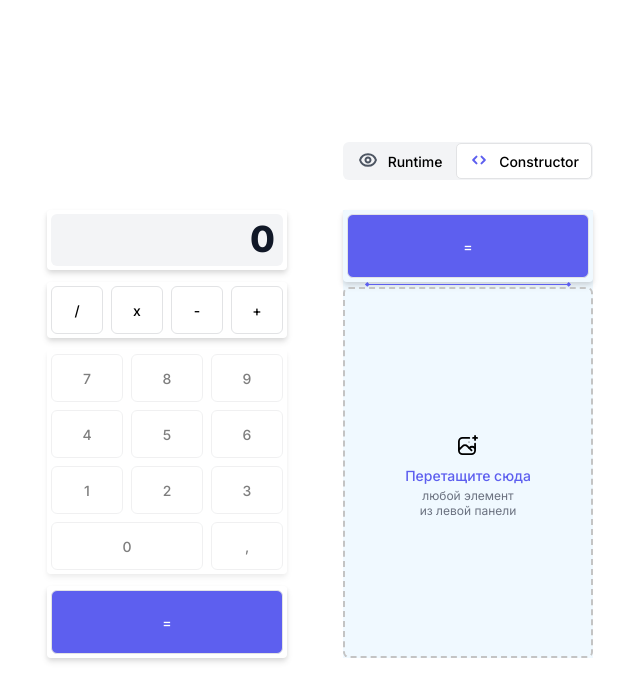
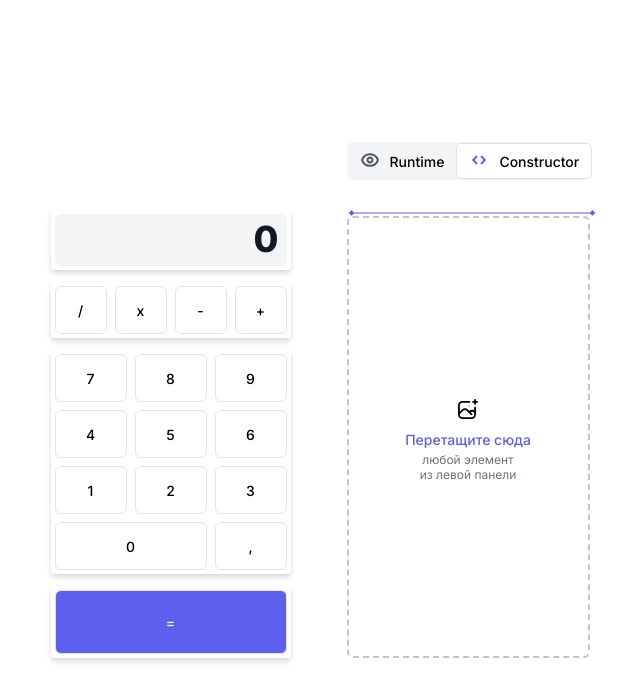
Before and after one commit to capykasa/sendsay-calc, a React (Create React App) app: page / in a window 1280 px wide. Shown: the top 700 px of the page, without its empty margins (320-960 px from the left). Built offline with nearby package versions, Linux system fonts and the light colour scheme.

Commit message:
Реализовал перенос элементов из constructor в canvas

```diff
--- a/src/components/Main.tsx
+++ b/src/components/Main.tsx
@@ -1,14 +1,119 @@
-import Canvas from './canvas/canvas';
-import Constructor from './constructor/constructor';
+import { DragEvent, useState } from 'react';
+import ModeSwitch from './canvas/mode-switch';
+import CalcButton from './constructor/calc-button';
+import Display from './constructor/display';
+import Numbers from './constructor/Numbers';
+import Operators from './constructor/Operators';
+import { Component } from './consts';
+
+type Item = {
+    element: JSX.Element,
+    name: string,
+    blocked: boolean
+}
 
 const Main = () => {
+    const [items, setItems] = useState<Item[]>([
+        { element: <Display />, name: Component.Display, blocked: false },
+        { element: <Operators />, name: Component.Operators, blocked: false },
+        { element: <Numbers />, name: Component.Numbers, blocked: false },
+        { element: <CalcButton />, name: Component.Submit, blocked: false },
+    ])
+    const [canvasItems, setCanvasItems] = useState<Item[]>([]);
+
+    const [moveElement, setMoveElement] = useState<boolean>(false);
+    const [currentItem, setCurrentItem] = useState<Item | null>(null);
+
+    const dragStartHandler = (evt: DragEvent<HTMLDivElement>, item: Item) => {
+        setCurrentItem(item);
+    }
+
+    const dragEndHandler = (evt: DragEvent<HTMLDivElement>) => {
+        setMoveElement(false);
+    }
+
+    const dragOverHandler = (evt: DragEvent<HTMLDivElement>) => {
+        evt.preventDefault();
+        setMoveElement(true);
+    }
+
+    const dropHandler = (evt: DragEvent<HTMLDivElement>) => {
+        evt.preventDefault();
+
+        if (currentItem !== null) {
+            currentItem.blocked = true;
+
+            setCanvasItems(items => [...items, currentItem]);
+        }
+    }
+
+    const canvasTemplate = (item: Item) => {
+        return (
+            <div className="wrapper" key={item.name}>
+                <div className="container">
+                    {item.element}
+                </div>
+            </div>
+        );
+    }
+
+    const emptyCanvasTemplate = () => {
+        return (
+            <>
+                <svg width="250" height="6" viewBox="0 0 250 6" fill="none" xmlns="http://www.w3.org/2000/svg">
+                    <path d="M0.113249 3L3 5.88675L5.88675 3L3 0.113249L0.113249 3ZM249.887 3L247 0.113249L244.113 3L247 5.88675L249.887 3ZM3 3.5H247V2.5H3V3.5Z" fill="#5D5FEF" />
+                </svg><div className="canvas__container-empty">
+                    <svg className="canvas__container_svg" width="20" height="20" viewBox="0 0 22 22" fill="none" xmlns="http://www.w3.org/2000/svg">
+                        <path d="M18.7778 1V5.44444" stroke="black" stroke-width="2" stroke-linecap="round" />
+                        <path d="M21 3.22222L16.5556 3.22222" stroke="black" stroke-width="2" stroke-linecap="round" />
+                        <path d="M12.3889 3.22222H5C2.79086 3.22222 1 5.01309 1 7.22223V16.2778M18.7778 9.61111V17C18.7778 19.2091 16.9869 21 14.7778 21H5C2.79086 21 1 19.2091 1 17V16.2778M1 16.2778L4.83824 12.4395C6.40034 10.8774 8.93298 10.8774 10.4951 12.4395C11.8961 13.8406 13.5664 15.5108 14.8889 16.8333" stroke="black" stroke-width="2" stroke-linecap="round" />
+                        <path d="M18.7778 14.6111L18.2729 14.1062C16.7108 12.5441 14.1781 12.5441 12.616 14.1062L12.3889 14.3333" stroke="black" stroke-width="2" stroke-linecap="round" />
+                        <circle cx="12.1111" cy="7.66667" r="0.555556" fill="black" />
+                    </svg>
+                    <h3 className="canvas__container_title">Перетащите сюда</h3>
+                    <p className="canvas__container_text">любой элемент из левой панели</p>
+                </div>
+            </>
+        )
+    }
+
+    const canvasHoverView = moveElement === true ? "canvas__container canvas__container-hover" : "canvas__container";
+    console.log(canvasItems.length)
+
     return (
         <div className="page">
             <div className="page-main">
-                <Constructor />
-                <Canvas />
+                <div className="page-main__constructor">
+                    {items.map((item) => {
+                        const containerBlocked = item.blocked;
+
+                        return (
+                            <div className="wrapper" key={item.name}>
+                                <div className={containerBlocked ? "container container-blocked" : "container"} key={item.name}
+                                    onDragStart={(evt) => dragStartHandler(evt, item)}
+                                    onDragEnd={(evt) => dragEndHandler(evt)}
+                                    draggable={!containerBlocked}>
+                                    {item.element}
+                                </div>
+                            </div>
+                        )
+                    })}
+                </div>
+                <div className="page-main__canvas">
+                    <ModeSwitch />
+
+                    <div className={canvasHoverView}
+                        onDragOver={(evt) => dragOverHandler(evt)}
+                        onDragLeave={(evt) => dragEndHandler(evt)}
+                        onDrop={(evt) => dropHandler(evt)}
+                    >
+                        {(canvasItems.length > 0)
+                            ? canvasItems.map((item) => canvasTemplate(item))
+                            : emptyCanvasTemplate()}
+                    </div>
+                </div>
             </div>
-        </div>
+        </div >
     );
 }
 
--- a/src/components/canvas/canvas-container.tsx
+++ b/src/components/canvas/canvas-container.tsx
@@ -1,6 +1,6 @@
 const CanvasContainer = () => {
     return (
-        <div className="canvas__container canvas__container-hover">
+        <>
             <div className="container">
                 <div className="calc">
                     <button className="button calc-button" type="button">=</button>
@@ -22,7 +22,7 @@ const CanvasContainer = () => {
                 <h3 className="canvas__container_title">Перетащите сюда</h3>
                 <p className="canvas__container_text">любой элемент из левой панели</p>
             </div>
-        </div>
+        </>
     );
 }
 
--- a/src/components/constructor/Numbers.tsx
+++ b/src/components/constructor/Numbers.tsx
@@ -1,7 +1,5 @@
 const Numbers = () => {
     return (
-        <div className="wrapper">
-            <div className="container container-blocked">
         <div className="numbers">
             <button className="button numbers_item" type="button">7<span className=""></span></button>
             <button className="button numbers_item" type="button">8<span className=""></span></button>
@@ -15,8 +13,6 @@ const Numbers = () => {
             <button className="button numbers_item" type="button">0<span className=""></span></button>
             <button className="button numbers_item" type="button">,<span className=""></span></button>
         </div>
-            </div>
-        </div>
     );
 };
 
--- a/src/components/constructor/Operators.tsx
+++ b/src/components/constructor/Operators.tsx
@@ -1,14 +1,10 @@
 const Operators = () => {
     return (
-        <div className="wrapper">
-            <div className="container">
-                <div className="operators">
-                    <button className="button operators_item" type="button">/<span className=""></span></button>
-                    <button className="button operators_item" type="button">x<span className=""></span></button>
-                    <button className="button operators_item" type="button">-<span className=""></span></button>
-                    <button className="button operators_item" type="button">+<span className=""></span></button>
-                </div>
-            </div>
+        <div className="operators">
+            <button className="button operators_item" type="button">/<span className=""></span></button>
+            <button className="button operators_item" type="button">x<span className=""></span></button>
+            <button className="button operators_item" type="button">-<span className=""></span></button>
+            <button className="button operators_item" type="button">+<span className=""></span></button>
         </div>
     );
 };
--- a/src/components/constructor/calc-button.tsx
+++ b/src/components/constructor/calc-button.tsx
@@ -1,11 +1,7 @@
 const CalcButton = () => {
     return (
-        <div className="wrapper">
-            <div className="container">
-                <div className="calc">
-                    <button className="button calc-button" type="button">=</button>
-                </div>
-            </div>
+        <div className="calc">
+            <button className="button calc-button" type="button">=</button>
         </div>
     );
 };
--- a/src/components/constructor/display.tsx
+++ b/src/components/constructor/display.tsx
@@ -1,11 +1,7 @@
 const Display = () => {
     return (
-        <div className="wrapper">
-            <div className="container">
-                <div className="display">
-                    <span className="display_value">0</span>
-                </div>
-            </div>
+        <div className="display">
+            <span className="display_value">0</span>
         </div>
     );
 };
--- /dev/null
+++ b/src/components/consts.ts
@@ -0,0 +1,6 @@
+export const enum Component {
+    Display = 'display',
+    Operators = 'operators',
+    Numbers = 'numbers',
+    Submit = 'submit',
+}
--- a/src/scss/blocks/canvas/canvas.scss
+++ b/src/scss/blocks/canvas/canvas.scss
@@ -1,6 +1,6 @@
 .page-main__canvas {
     display: flex;
     flex-direction: column;
-    min-width: 243px;
+    width: 243px;
     gap: 30px;
 }
--- a/src/scss/global/global.scss
+++ b/src/scss/global/global.scss
@@ -32,8 +32,11 @@ body {
     gap: 56px;
 }
 
-.wrapper:not(:last-of-type) {
-    margin-bottom: 12px;
+.wrapper {
+
+    &:not(:last-of-type) {
+        margin-bottom: 12px;
+    }
 }
 
 .container-blocked {
```
Lines whose indentation alone changed are shown as unchanged.
